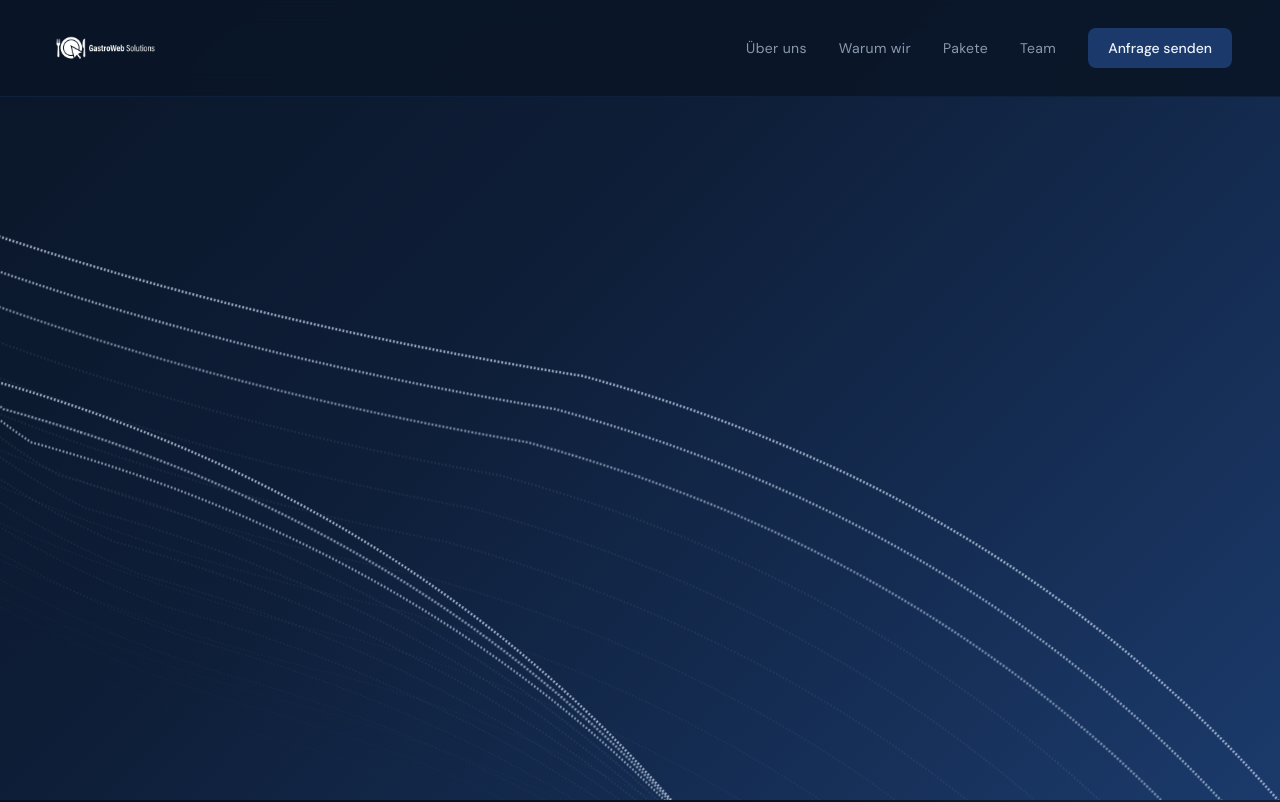
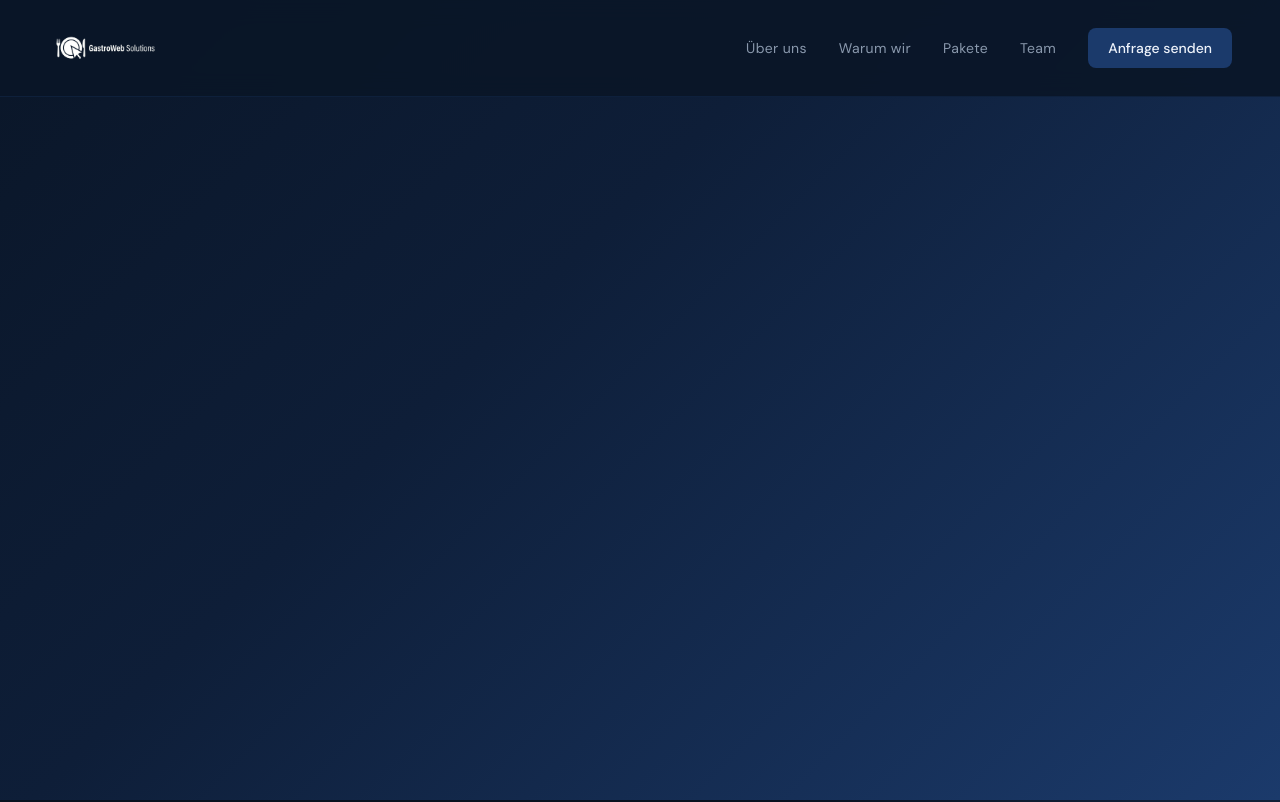
Before and after one commit to dogukansentrk/gastrowebsolutions, a React (Vite) app: page / in a window 1280 px wide. Shown: the top 802 px of the page. Built offline with nearby package versions, Linux system fonts and the light colour scheme.

Commit message:
Perf: Remove laggy animation & Feat: Add new team member Adrijan

```diff
--- a/src/components/Hero.tsx
+++ b/src/components/Hero.tsx
@@ -11,7 +11,7 @@ export function Hero() {
         <motion.div
           initial={{ opacity: 0, y: 20 }}
           animate={{ opacity: 1, y: 0 }}
-          transition={{ delay: 1.2, duration: 0.8 }}
+          transition={{ delay: 0.1, duration: 0.5 }}
           className="flex flex-col sm:flex-row gap-4 justify-center items-center mt-2"
         >
           <a
@@ -47,7 +47,7 @@ export function Hero() {
         <motion.div
           initial={{ opacity: 0 }}
           animate={{ opacity: 1 }}
-          transition={{ delay: 1.8, duration: 1 }}
+          transition={{ delay: 0.2, duration: 0.6 }}
           className="flex flex-wrap justify-center gap-12 sm:gap-16 mt-16 pt-12"
           style={{ borderTop: '1px solid rgba(232,237,245,0.08)' }}
         >
--- a/src/components/Team.tsx
+++ b/src/components/Team.tsx
@@ -15,6 +15,13 @@ const teamMembers = [
     school: 'HAK Wörgl – 3. Klasse – Abteilung Business',
     desc: 'Beqir bringt betriebswirtschaftliches Denken und Verhandlungsgeschick mit. Er kümmert sich um Kundenkontakt, Angebote und die strategische Weiterentwicklung des Unternehmens.',
   },
+  {
+    initials: 'AM',
+    name: 'Adrijan Marinovic',
+    role: 'Neuzugang – Kundenbeziehungen & Business',
+    school: 'HAK Wörgl – 3. Klasse – Abteilung Business',
+    desc: 'Adrijan verstärkt das Team im Bereich Kundenbeziehungen und Business. Er unterstützt bei der Kundenbetreuung, Projektplanung und sorgt für reibungslose Abläufe.',
+  },
 ];
 
 export function Team() {
@@ -31,15 +38,15 @@ export function Team() {
             Wer steckt dahinter
           </span>
           <h2 className="font-display text-3xl sm:text-4xl md:text-5xl font-bold text-white mt-4 mb-5 leading-tight">
-            Zwei Schüler.<br />Eine Vision.
+            Drei Schüler.<br />Eine Vision.
           </h2>
           <div className="w-12 h-0.5 rounded-full mb-8" style={{ background: '#1B3A6B' }} />
           <p className="text-base max-w-xl leading-relaxed font-light" style={{ color: 'rgba(232,237,245,0.55)' }}>
-            GastroWeb Solutions wurde von zwei Schülern aus der Region gegründet – mit echtem Know-how aus Wirtschaft und Technik.
+            GastroWeb Solutions wurde von Schülern aus der Region gegründet – mit echtem Know-how aus Wirtschaft und Technik.
           </p>
         </motion.div>
 
-        <div className="grid grid-cols-1 md:grid-cols-2 gap-8 mt-16">
+        <div className="grid grid-cols-1 md:grid-cols-3 gap-8 mt-16">
           {teamMembers.map((member, i) => (
             <motion.div
               key={member.name}
--- a/src/components/ui/background-paths.tsx
+++ b/src/components/ui/background-paths.tsx
@@ -2,50 +2,7 @@
 
 import { motion } from "framer-motion";
 
-function FloatingPaths({ position }: { position: number }) {
-    // Reduced from 36 to 12 paths for much better performance (Version 2)
-    const paths = Array.from({ length: 12 }, (_, i) => ({
-        id: i,
-        d: `M-${380 - i * 15 * position} -${189 + i * 18}C-${
-            380 - i * 15 * position
-        } -${189 + i * 18} -${312 - i * 15 * position} ${216 - i * 18} ${
-            152 - i * 15 * position
-        } ${343 - i * 18}C${616 - i * 15 * position} ${470 - i * 18} ${
-            684 - i * 15 * position
-        } ${875 - i * 18} ${684 - i * 15 * position} ${875 - i * 18}`,
-        opacity: 0.1 + i * 0.06,
-        width: 0.5 + i * 0.08,
-        // Stagger the animation delay for a natural wave effect
-        delay: i * 0.8,
-        duration: 25 + i * 3,
-    }));
 
-    return (
-        <div className="absolute inset-0 pointer-events-none">
-            <svg
-                className="w-full h-full text-primary-100"
-                viewBox="0 0 696 316"
-                fill="none"
-            >
-                <title>Background Paths</title>
-                {paths.map((path) => (
-                    <path
-                        key={path.id}
-                        d={path.d}
-                        stroke="currentColor"
-                        strokeWidth={path.width}
-                        strokeOpacity={path.opacity}
-                        className="animate-path-flow"
-                        style={{
-                            animationDelay: `${path.delay}s`,
-                            animationDuration: `${path.duration}s`,
-                        }}
-                    />
-                ))}
-            </svg>
-        </div>
-    );
-}
 
 export function BackgroundPaths({
     title = "Background Paths",
@@ -60,15 +17,14 @@ export function BackgroundPaths({
         <div className="relative min-h-screen w-full flex items-center justify-center overflow-hidden"
             style={{ background: 'linear-gradient(135deg, #0A1628 0%, #0E1E38 40%, #1B3A6B 100%)' }}>
             <div className="absolute inset-0">
-                <FloatingPaths position={1} />
-                <FloatingPaths position={-1} />
+                {/* Animation removed to improve performance */}
             </div>
 
             <div className="relative z-10 container mx-auto px-4 md:px-6 text-center mt-12 md:mt-20">
                 <motion.div
                     initial={{ opacity: 0, y: 30 }}
                     animate={{ opacity: 1, y: 0 }}
-                    transition={{ duration: 1, ease: "easeOut" }}
+                    transition={{ duration: 0.5, ease: "easeOut" }}
                     className="max-w-4xl mx-auto"
                 >
                     <h1 className="text-5xl sm:text-7xl md:text-8xl font-bold mb-8 tracking-tighter font-display
@@ -80,7 +36,7 @@ export function BackgroundPaths({
                         <motion.p
                             initial={{ opacity: 0, y: 20 }}
                             animate={{ opacity: 1, y: 0 }}
-                            transition={{ delay: 0.3, duration: 0.8 }}
+                            transition={{ delay: 0.1, duration: 0.5 }}
                             className="text-lg md:text-xl text-primary-100/60 max-w-xl mx-auto mb-10 font-light leading-relaxed"
                         >
                             {subtitle}
@@ -91,7 +47,7 @@ export function BackgroundPaths({
                         <motion.div
                             initial={{ opacity: 0, y: 20 }}
                             animate={{ opacity: 1, y: 0 }}
-                            transition={{ delay: 0.6, duration: 0.8 }}
+                            transition={{ delay: 0.2, duration: 0.5 }}
                             className="inline-block"
                         >
                             <a
```
